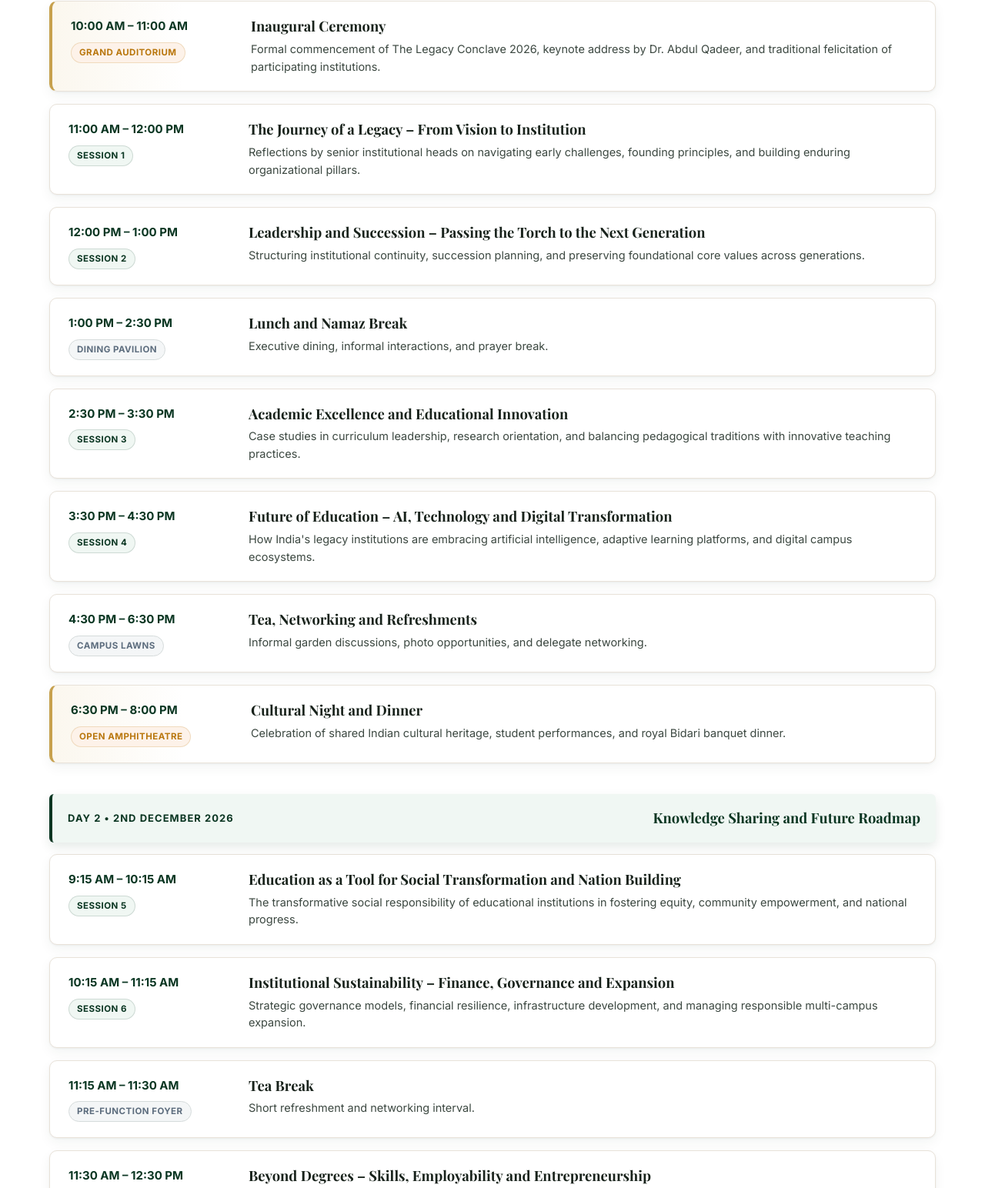
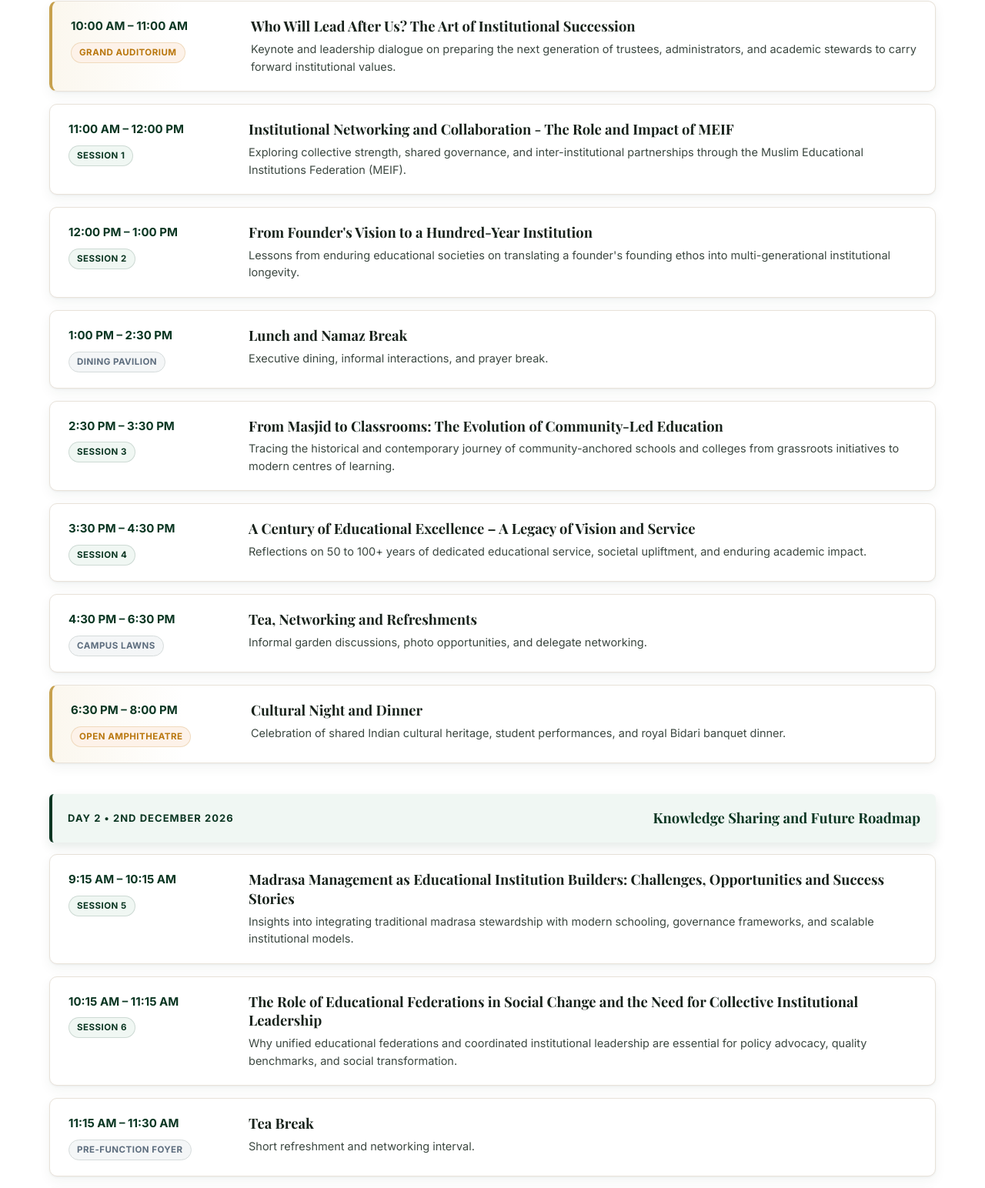
Before and after one commit to Numair25/conference-shaheen, a website built with Vite: page src/index.html in a window 1280 px wide. Shown: the part 5581-7125 px from the top of the page at 77% size. Built offline with nearby package versions, Linux system fonts and the light colour scheme; a web font is replaced by a local one.

Commit message:
feat(agenda): update Day 1 and Day 2 programme schedule topics

```diff
--- a/src/index.html
+++ b/src/index.html
@@ -548,8 +548,8 @@
                 <span class="session-badge badge-ceremony">Grand Auditorium</span>
               </div>
               <div class="session-info">
-                <h4 class="session-title">Inaugural Ceremony</h4>
-                <p class="session-desc">Formal commencement of The Legacy Conclave 2026, keynote address by Dr. Abdul Qadeer, and traditional felicitation of participating institutions.</p>
+                <h4 class="session-title">Who Will Lead After Us? The Art of Institutional Succession</h4>
+                <p class="session-desc">Keynote and leadership dialogue on preparing the next generation of trustees, administrators, and academic stewards to carry forward institutional values.</p>
               </div>
             </div>
 
@@ -559,8 +559,8 @@
                 <span class="session-badge badge-session">Session 1</span>
               </div>
               <div class="session-info">
-                <h4 class="session-title">The Journey of a Legacy – From Vision to Institution</h4>
-                <p class="session-desc">Reflections by senior institutional heads on navigating early challenges, founding principles, and building enduring organizational pillars.</p>
+                <h4 class="session-title">Institutional Networking and Collaboration - The Role and Impact of MEIF</h4>
+                <p class="session-desc">Exploring collective strength, shared governance, and inter-institutional partnerships through the Muslim Educational Institutions Federation (MEIF).</p>
               </div>
             </div>
 
@@ -570,8 +570,8 @@
                 <span class="session-badge badge-session">Session 2</span>
               </div>
               <div class="session-info">
-                <h4 class="session-title">Leadership and Succession – Passing the Torch to the Next Generation</h4>
-                <p class="session-desc">Structuring institutional continuity, succession planning, and preserving foundational core values across generations.</p>
+                <h4 class="session-title">From Founder's Vision to a Hundred-Year Institution</h4>
+                <p class="session-desc">Lessons from enduring educational societies on translating a founder's founding ethos into multi-generational institutional longevity.</p>
               </div>
             </div>
 
@@ -592,8 +592,8 @@
                 <span class="session-badge badge-session">Session 3</span>
               </div>
               <div class="session-info">
-                <h4 class="session-title">Academic Excellence and Educational Innovation</h4>
-                <p class="session-desc">Case studies in curriculum leadership, research orientation, and balancing pedagogical traditions with innovative teaching practices.</p>
+                <h4 class="session-title">From Masjid to Classrooms: The Evolution of Community-Led Education</h4>
+                <p class="session-desc">Tracing the historical and contemporary journey of community-anchored schools and colleges from grassroots initiatives to modern centres of learning.</p>
               </div>
             </div>
 
@@ -603,8 +603,8 @@
                 <span class="session-badge badge-session">Session 4</span>
               </div>
               <div class="session-info">
-                <h4 class="session-title">Future of Education – AI, Technology and Digital Transformation</h4>
-                <p class="session-desc">How India's legacy institutions are embracing artificial intelligence, adaptive learning platforms, and digital campus ecosystems.</p>
+                <h4 class="session-title">A Century of Educational Excellence – A Legacy of Vision and Service</h4>
+                <p class="session-desc">Reflections on 50 to 100+ years of dedicated educational service, societal upliftment, and enduring academic impact.</p>
               </div>
             </div>
 
@@ -643,8 +643,8 @@
                 <span class="session-badge badge-session">Session 5</span>
               </div>
               <div class="session-info">
-                <h4 class="session-title">Education as a Tool for Social Transformation and Nation Building</h4>
-                <p class="session-desc">The transformative social responsibility of educational institutions in fostering equity, community empowerment, and national progress.</p>
+                <h4 class="session-title">Madrasa Management as Educational Institution Builders: Challenges, Opportunities and Success Stories</h4>
+                <p class="session-desc">Insights into integrating traditional madrasa stewardship with modern schooling, governance frameworks, and scalable institutional models.</p>
               </div>
             </div>
 
@@ -654,8 +654,8 @@
                 <span class="session-badge badge-session">Session 6</span>
               </div>
               <div class="session-info">
-                <h4 class="session-title">Institutional Sustainability – Finance, Governance and Expansion</h4>
-                <p class="session-desc">Strategic governance models, financial resilience, infrastructure development, and managing responsible multi-campus expansion.</p>
+                <h4 class="session-title">The Role of Educational Federations in Social Change and the Need for Collective Institutional Leadership</h4>
+                <p class="session-desc">Why unified educational federations and coordinated institutional leadership are essential for policy advocacy, quality benchmarks, and social transformation.</p>
               </div>
             </div>
 
@@ -676,8 +676,8 @@
                 <span class="session-badge badge-session">Session 7</span>
               </div>
               <div class="session-info">
-                <h4 class="session-title">Beyond Degrees – Skills, Employability and Entrepreneurship</h4>
-                <p class="session-desc">Aligning foundational higher education with 21st-century industry needs, entrepreneurial mindsets, and modern vocational capabilities.</p>
+                <h4 class="session-title">Lessons and Experiences for the Next Generation of Educational Leaders</h4>
+                <p class="session-desc">Practical wisdom, candid reflections, and strategic guidance from veteran institutional founders for emerging educational leaders.</p>
               </div>
             </div>
 
@@ -698,8 +698,8 @@
                 <span class="session-badge badge-session">Session 8</span>
               </div>
               <div class="session-info">
-                <h4 class="session-title">The Next 50 Years – Building the Future of Educational Institutions</h4>
-                <p class="session-desc">Visionary leadership panel exploring global trends, futuristic campus designs, and collective institutional strategies.</p>
+                <h4 class="session-title">The Muslim Educational Movement in India Before 1976: History, Milestones and Lessons for Today</h4>
+                <p class="session-desc">A historical retrospective on pioneering pre-1976 educational movements in India, their defining milestones, and enduring lessons for contemporary institutions.</p>
               </div>
             </div>
 
```
